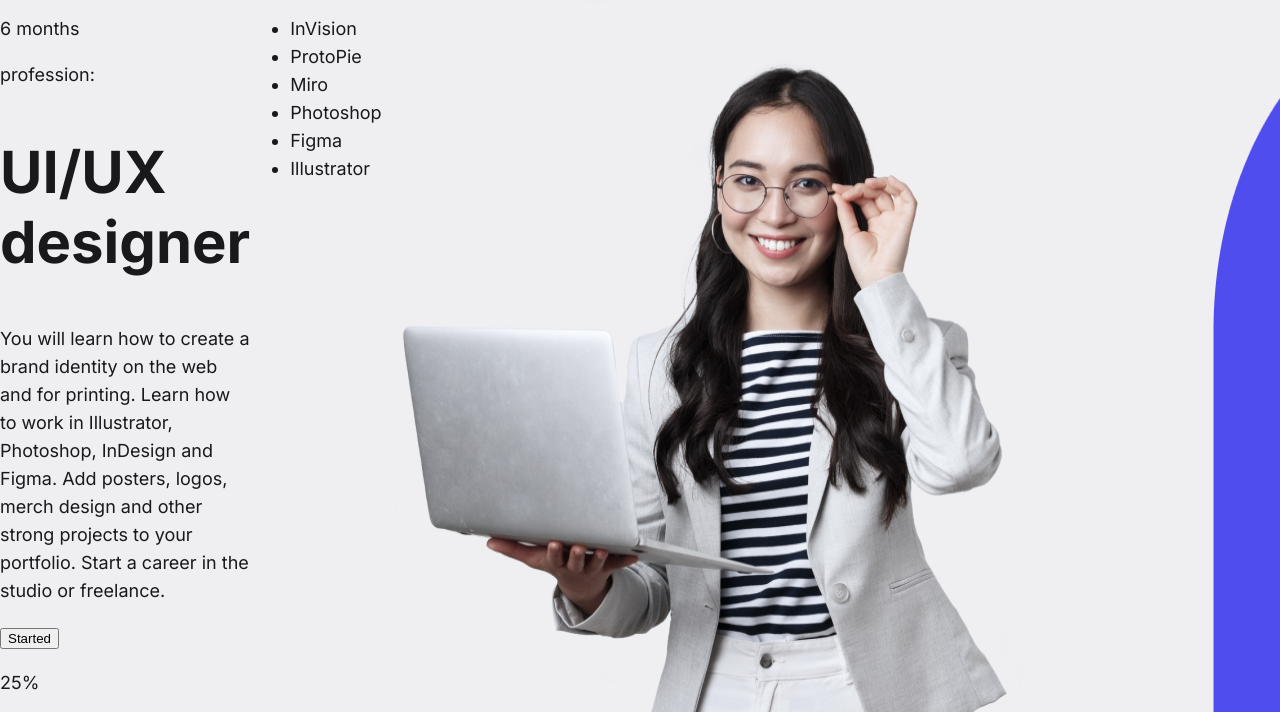
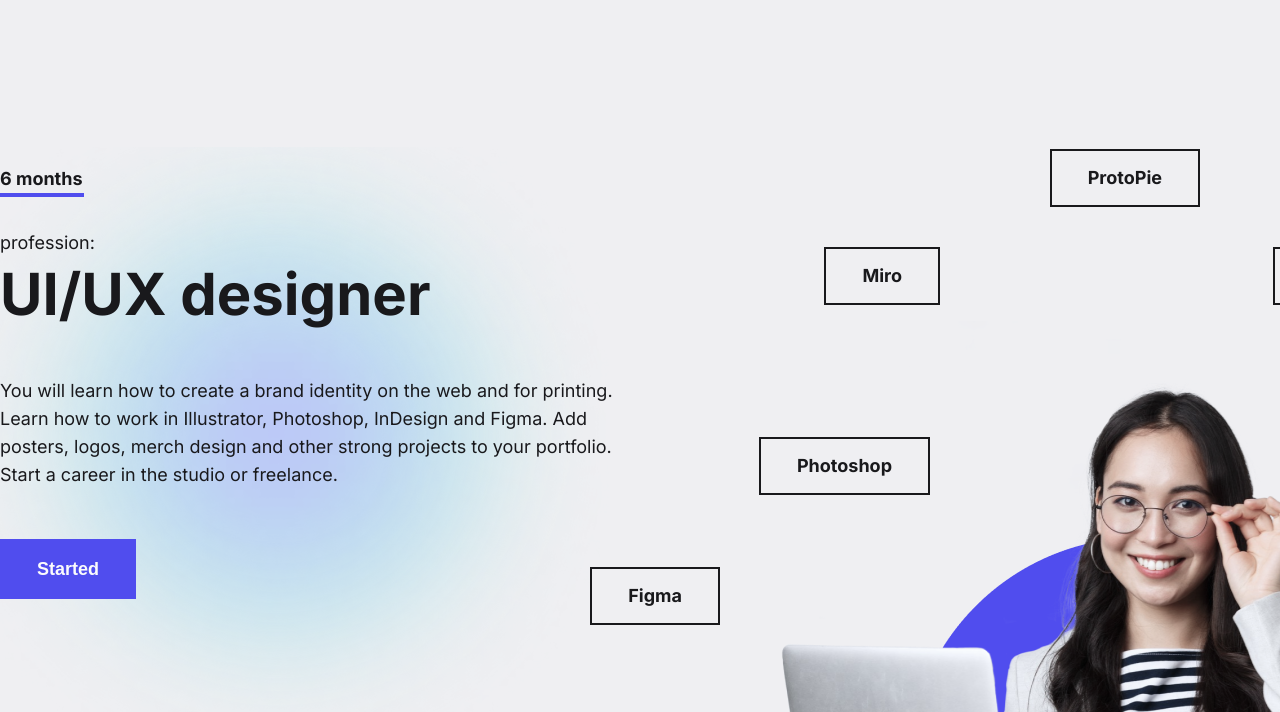
Before and after one commit to Kh1merA/courses-platform-site, a plain HTML site: page index.html in a window 1280 px wide. Shown: the part 85-797 px from the top of the page. Drawn offline with Linux system fonts and the light colour scheme.

Commit message:
add offer section css style

```diff
--- a/index.html
+++ b/index.html
@@ -64,17 +64,13 @@
         </div>
 
         <ul class="offer__list">
-            <li>InVision</li>
-            <li>ProtoPie</li>
-            <li>Miro</li>
-            <li>Photoshop</li>
-            <li>Figma</li>
-            <li>Illustrator</li>
+            <li class="offer__invision offer__item">InVision</li>
+            <li class="offer__protopie offer__item">ProtoPie</li>
+            <li class="offer__miro offer__item">Miro</li>
+            <li class="offer__photoshop offer__item">Photoshop</li>
+            <li class="offer__figma offer__item">Figma</li>
+            <li class="offer__illustrator offer__item">Illustrator</li>
         </ul>
-        <img src="img/woman.png" alt="woman">
-        <img src="img/Rectangle.png" alt="rectangle">
-        <img src="img/Ellipse1.png" alt="background-figure">
-        <img src="img/Ellipse2.png" alt="background-figure">
     </section>
     <section class="profession container">
         <div class="profession__text">
--- a/style/style.css
+++ b/style/style.css
@@ -8,7 +8,6 @@
 .container{
     width: 1440px;
     margin: 0 auto;
-    overflow: hidden;
 }
 
 .header{
@@ -67,14 +66,108 @@
 .offer{
     display: flex;
     justify-content: space-between;
+    padding-top: 150px;
+    background: url(../img/woman.png) 125% 100% no-repeat;
 }
 .offer__holder{
     width: 648px;
+    background: url(../img/Ellipse2.png) 140% -30% no-repeat;
+    background-size: 700px 700px;
+}
+.offer__during{
+    font-size: 18px;
+    font-weight: 700;
+    line-height: 28px;
+    color: #19191C;
+    width: 84px;
+    border-bottom: #504DEE 4px solid;
+    margin-bottom: 32px;
+}
+.offer__upper-title{
+    font-size: 18px;
+    font-weight: 400;
+    line-height: 28px;
+    color: #19191C;
+    margin: 0;
 }
 .offer__title{
     font-size: 58px;
     line-height: 70px;
     font-weight: 700;
+    color: #19191C;
+    margin-top: 2px;
+    margin-bottom: 48px;
+}
+.offer__description{
+    font-size: 18px;
+    font-weight: 400;
+    line-height: 28px;
+    color: #19191C;
+    margin-bottom: 50px;
+}
+.button{
+    font-size: 18px;
+    font-weight: 700;
+    line-height: 28px;
+    color: #FBFBFC;
+    padding: 16px 37px;
+    border: none;
+    background: #504DEE;
+    margin-bottom: 110px;
+}
+.offer__sale{
+    font-size: 58px;
+    font-weight: 700;
+    line-height: 70px;
+    margin-bottom: 8px;
+}
+.offer__time{
+    font-size: 18px;
+    font-weight: 700;
+    line-height: 22px;
+    margin-bottom: 195px;
+}
+.offer__list{
+    flex-grow: 1;
+    list-style: none;
+    padding: 0;
+    margin: 0;
+    position: relative;
+    background: url(../img/Rectangle.png) 80% 100% no-repeat;
+    z-index: -1;
+
+}
+.offer__invision{
+    top: 100px;
+    right: 20px;
+}
+.offer__protopie{
+    top: 2px;
+    right: 240px;
+}
+.offer__miro{
+    top: 100px;
+    right: 500px;
+}
+.offer__photoshop{
+    top: 290px;
+    right: 510px;
+}
+.offer__figma{
+    top: 420px;
+    right: 720px;
+}
+.offer__illustrator{
+    top: 610px;
+    right: 660px;
+}
+.offer__item{
+    position: absolute;
+    border: 2px solid #19191C;
+    padding: 16px 36px;
+    font-size: 18px;
+    font-weight: 700;
+    line-height: 22px;
 }
 .wrapper{
     background: #19191C;
```
